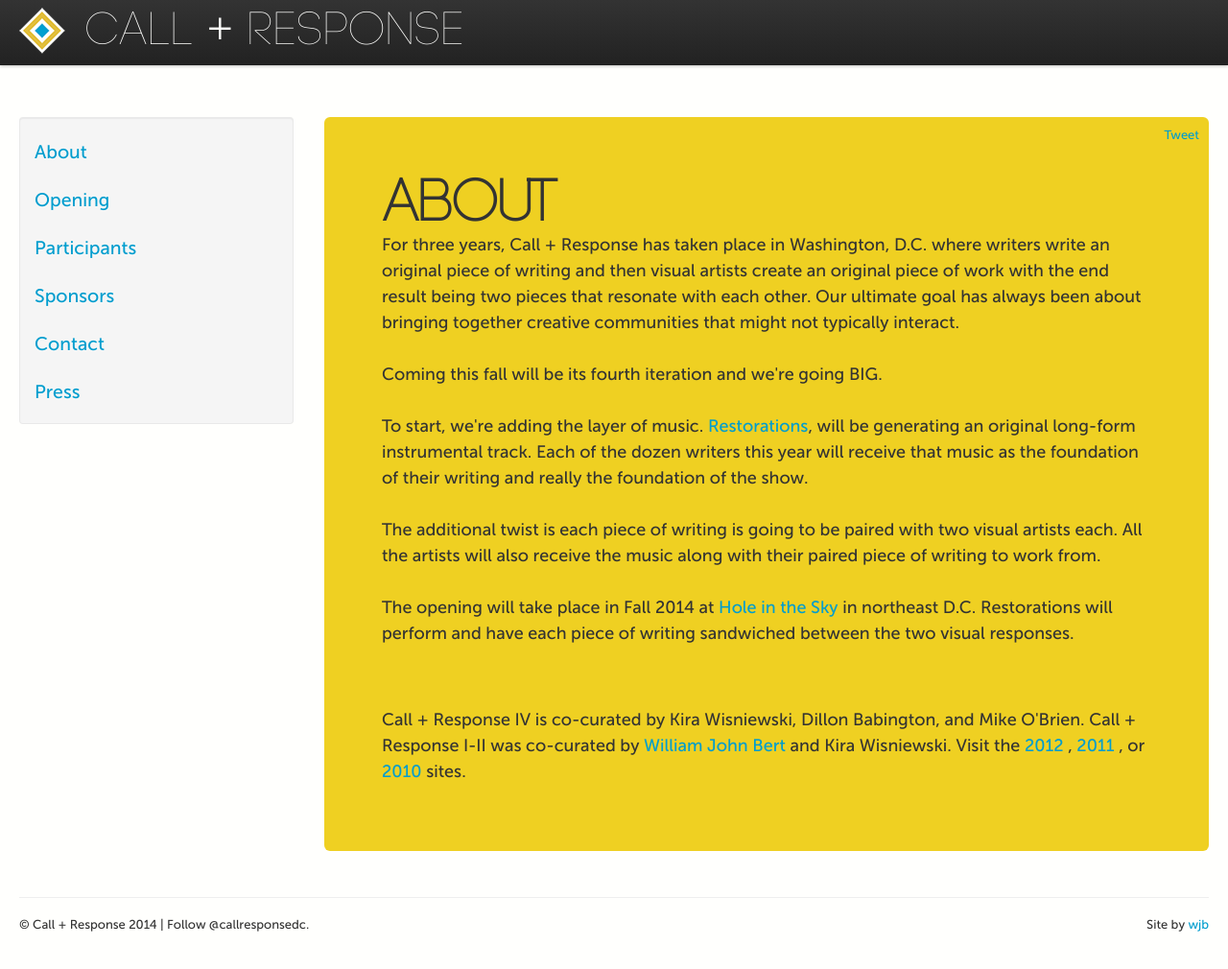
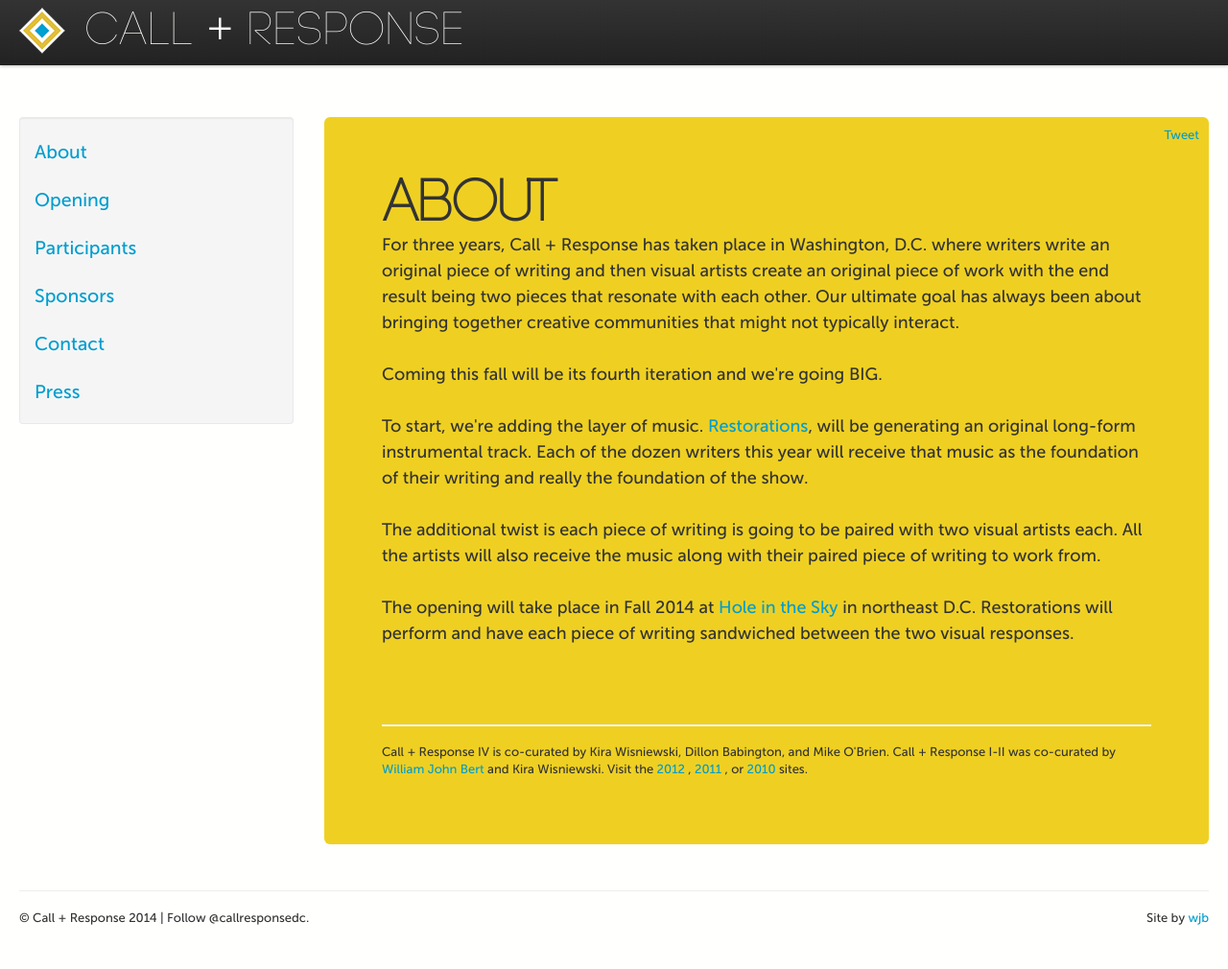
Before and after one commit to callandresponsedc/callandresponsedc, a Jekyll site: the page built from about/index.html, in a window 1280 px wide and 1022 px high. Shown: the top 1010 px of the window at 96% size. Built offline with Jekyll 4.4.1, drawn with Linux system fonts in a browser that asks for light colours; Markdown is read by kramdown in place of the engine named in the settings; comment, search, counter and statistics services are not loaded.

Commit message:
Update index.html

```diff
--- a/about/index.html
+++ b/about/index.html
@@ -16,7 +16,7 @@ The additional twist is each piece of writing is going to be paired with two vis
  <br/><br/>
 The opening will take place in Fall 2014 at <a href="http://www.holeintheskydc.com/">Hole in the Sky</a> in northeast D.C. Restorations will perform and have each piece of writing sandwiched between the two visual responses.
 </p>
-<p><br/><br/>
+<p><br/><br/><hr>
   Call + Response IV is co-curated
   by Kira Wisniewski, Dillon Babington, and Mike O'Brien.
 
```
